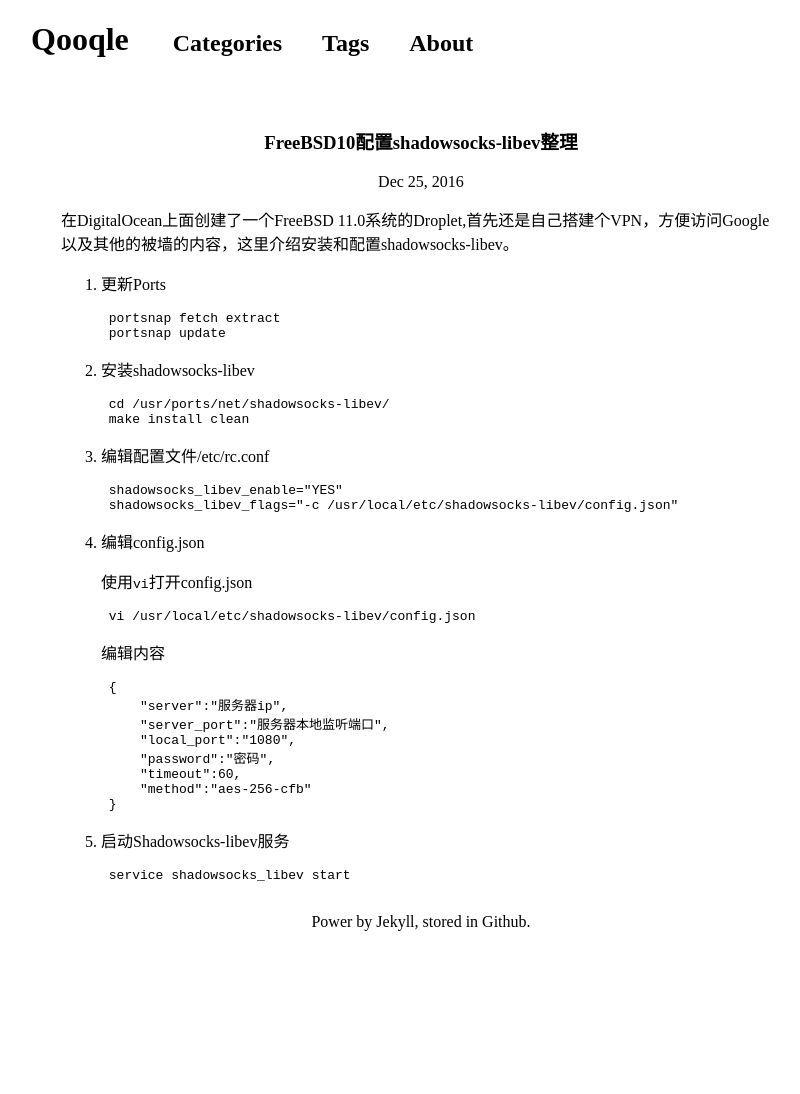
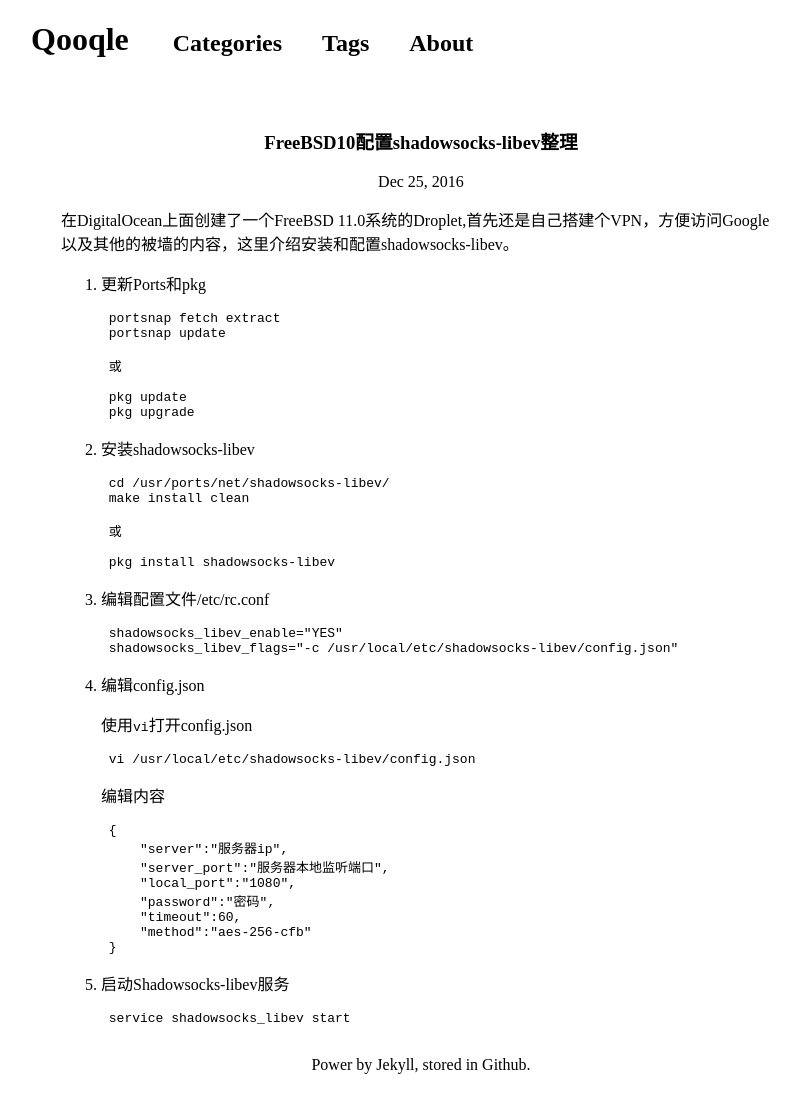
Before and after one commit to li-jiangming/li-jiangming.github.io, a Jekyll site: the page built from _posts/2016-12-25-Freebsd-shadowsocks-libev-config.md, in a window 1280 px wide. Shown: the whole page, without its empty margins (219-1019 px from the left). Built offline with Jekyll 4.4.1, drawn with Linux system fonts in a browser that asks for light colours; nearby versions of some CDN libraries; before the commit the page ends 951 px from its top, so only the background shows below that.

Commit message:
page style update

```diff
--- a/_includes/header.html
+++ b/_includes/header.html
@@ -4,7 +4,7 @@
     <meta charset="UTF-8">
     <title>
         {% if page.title %}
-                {{ site.name }}|{{ page.title }}
+                {{ site.name }} | {{ page.title }}
         {% else %}
                 {{ site.name }}
         {% endif %}
--- a/_posts/2016-12-25-Freebsd-shadowsocks-libev-config.md
+++ b/_posts/2016-12-25-Freebsd-shadowsocks-libev-config.md
@@ -7,15 +7,24 @@ tags: FreeBSD Shadowsocks_libev
 
 在DigitalOcean上面创建了一个FreeBSD 11.0系统的Droplet,首先还是自己搭建个VPN，方便访问Google以及其他的被墙的内容，这里介绍安装和配置shadowsocks-libev。
 
-1. 更新Ports
+1. 更新Ports和pkg
 
         portsnap fetch extract
         portsnap update
+
+        或
+
+        pkg update
+        pkg upgrade
 
 2. 安装shadowsocks-libev
 
         cd /usr/ports/net/shadowsocks-libev/
         make install clean
+
+        或
+
+        pkg install shadowsocks-libev
 
 3. 编辑配置文件/etc/rc.conf
 
--- a/categories.html
+++ b/categories.html
@@ -4,7 +4,7 @@ layout: default
         <h3>Categories</h3>
         <ul class="categories">
             {% for category in site.categories %}
-                <li><a href="#{{ category | first }}" title="{{ category | first }}">{{ category | first }}</a><sub>{{ category | last | size }}</sub></li>
+                <li><a href="#{{ category | first }}" title="{{ category | first }}">{{ category | first }}</a><sup>{{ category | last | size }}</sup></li>
             {% endfor %}
         </ul>
 
--- a/tags.html
+++ b/tags.html
@@ -4,7 +4,7 @@ layout: default
         <h3>Tags</h3>
         <ul class="tags">
             {% for tag in site.tags %}
-                <li><a href="#{{ tag| first }}" title="{{ tag | first }}">{{ tag | first }}</a><sub>{{ tag | last | size}}</sub></li>
+                <li><a href="#{{ tag| first }}" title="{{ tag | first }}">{{ tag | first }}</a><sup>{{ tag | last | size}}</sup></li>
             {% endfor %}
         </ul>
 
```
Also changed, not shown: _posts/2017-01-01-tmux.md (+3 -3 lines), _posts/2017-03-19-gdb.md (+3 -3 lines), 6 other files.
